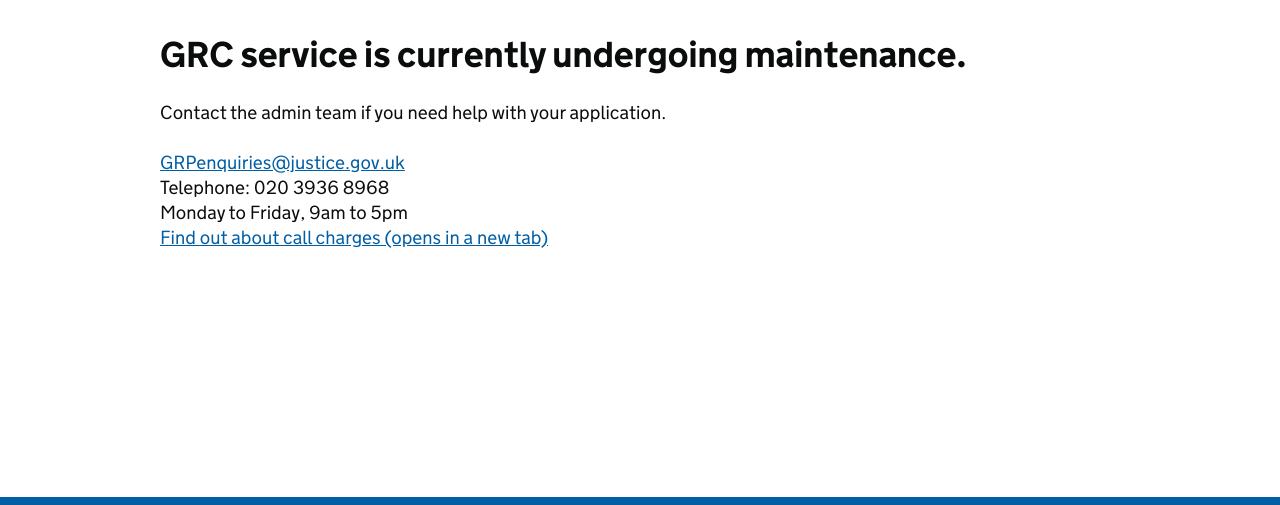
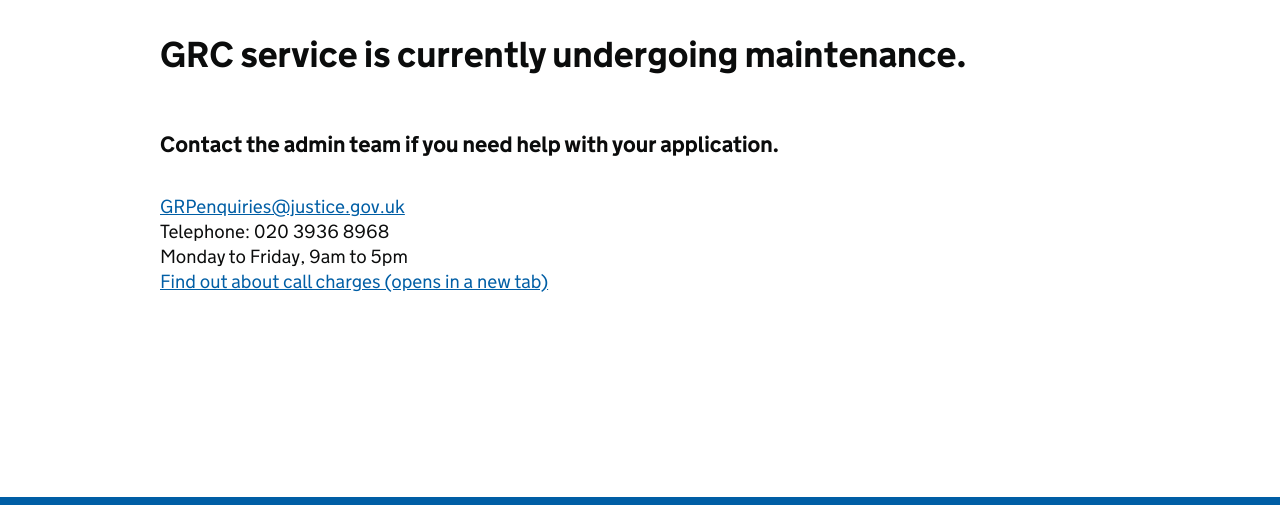
Before and after one commit to ministryofjustice/grc-app, a website: page maintenance/index.html in a window 1280 px wide. Shown: the part 106-611 px from the top of the page. Drawn offline with Linux system fonts and the light colour scheme.

Commit message:
Format second header

```diff
--- a/maintenance/index.html
+++ b/maintenance/index.html
@@ -103,7 +103,7 @@
           <article class="main-content">
             <h2>GRC service is currently undergoing maintenance.</h2>
             <br>
-            <h4>Contact the admin team if you need help with your application.</h4>
+            <h3>Contact the admin team if you need help with your application.</h3>
             <br>
             <a href="mailto:GRPenquiries@justice.gov.uk" class="govuk-link">
               GRPenquiries@justice.gov.uk
```
